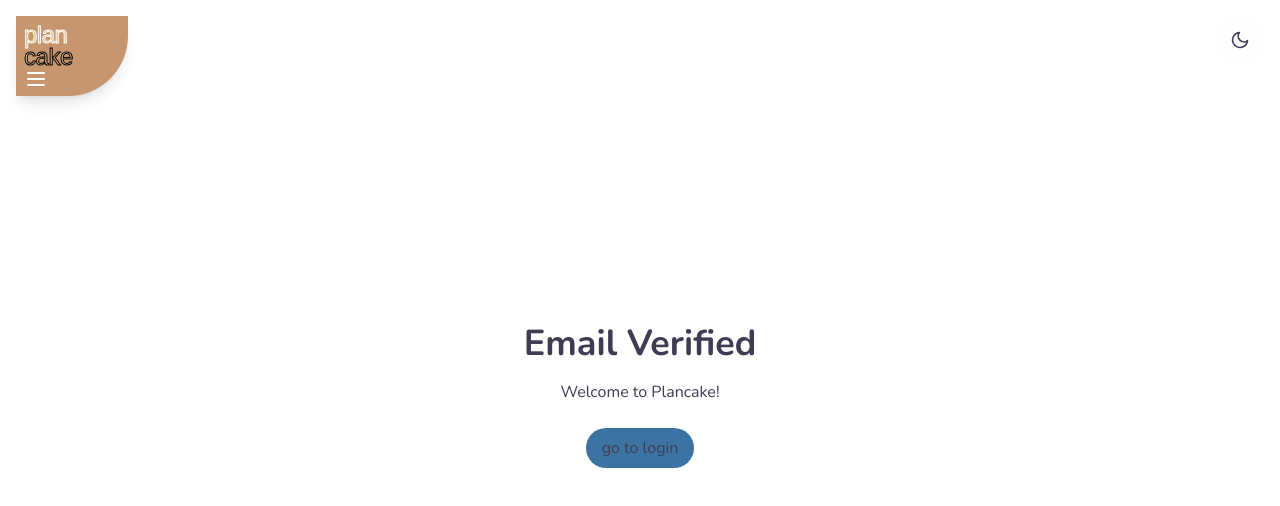
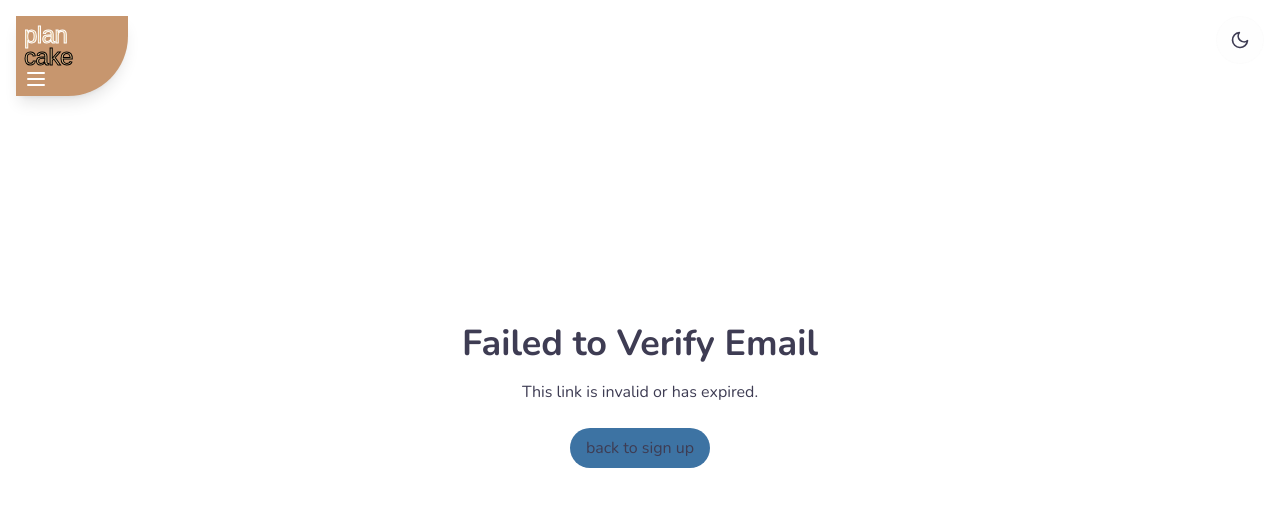
Before and after one commit to plan-cake/frontend, a Next.js app: page /verify-email in a window 1280 px wide. Shown: the top 506 px of the page. Built offline with nearby package versions, Linux system fonts and the light colour scheme; a web font is replaced by a local one.

Commit message:
Add email verification functionality
Right now it's simulated with Math.random just to show both outcomes.

```diff
--- a/app/verify-email/page.tsx
+++ b/app/verify-email/page.tsx
@@ -1,14 +1,55 @@
 "use client";
 
-import React, { useState } from "react";
+import React, { useState, useEffect } from "react";
 import Link from "next/link";
+import { useSearchParams } from "next/navigation";
 
 export default function Page() {
+  const [verifying, setVerifying] = useState(true);
   const [emailVerified, setEmailVerified] = useState(false);
+
+  const searchParams = useSearchParams();
+  const token = searchParams.get("code");
+
+  useEffect(() => {
+    const verifyEmail = async () => {
+      if (!token) {
+        setVerifying(false);
+        setEmailVerified(false);
+        return;
+      }
+
+      // TODO: Replace with an actual API call
+      // randomly choose an outcome after a delay for now
+      await new Promise((resolve) => setTimeout(resolve, 1000));
+      const success = Math.random() > 0.5;
+      setVerifying(false);
+      setEmailVerified(success);
+    };
+
+    verifyEmail();
+  }, [token]);
 
   return (
     <div className="flex h-screen items-center justify-center">
-      {emailVerified ? (
+      {verifying ? (
+        <div className="text-center">
+          <h2 className="mb-6">Verifying...</h2>
+        </div>
+      ) : emailVerified ? (
+        <div className="text-center">
+          <h2 className="mb-4 text-4xl font-bold">Email Verified</h2>
+          <p className="mb-6">Welcome to Plancake!</p>
+          <div className="flex justify-center gap-6">
+            <Link
+              href="/login"
+              className="mb-2 cursor-pointer gap-2 rounded-full bg-blue px-4 py-2 font-medium transition"
+            >
+              go to login
+            </Link>
+          </div>
+        </div>
+      ) : (
         <div className="text-center">
           <h2 className="mb-4 text-4xl font-bold">Failed to Verify Email</h2>
           <p className="mb-6">This link is invalid or has expired.</p>
@@ -21,19 +62,6 @@ export default function Page() {
             </Link>
           </div>
         </div>
-      ) : (
-        <div className="text-center">
-          <h2 className="mb-4 text-4xl font-bold">Email Verified</h2>
-          <p className="mb-6">Welcome to Plancake!</p>
-          <div className="flex justify-center gap-6">
-            <Link
-              href="/login"
-              className="mb-2 cursor-pointer gap-2 rounded-full bg-blue px-4 py-2 font-medium transition"
-            >
-              go to login
-            </Link>
-          </div>
-        </div>
       )}
     </div>
   );
```
